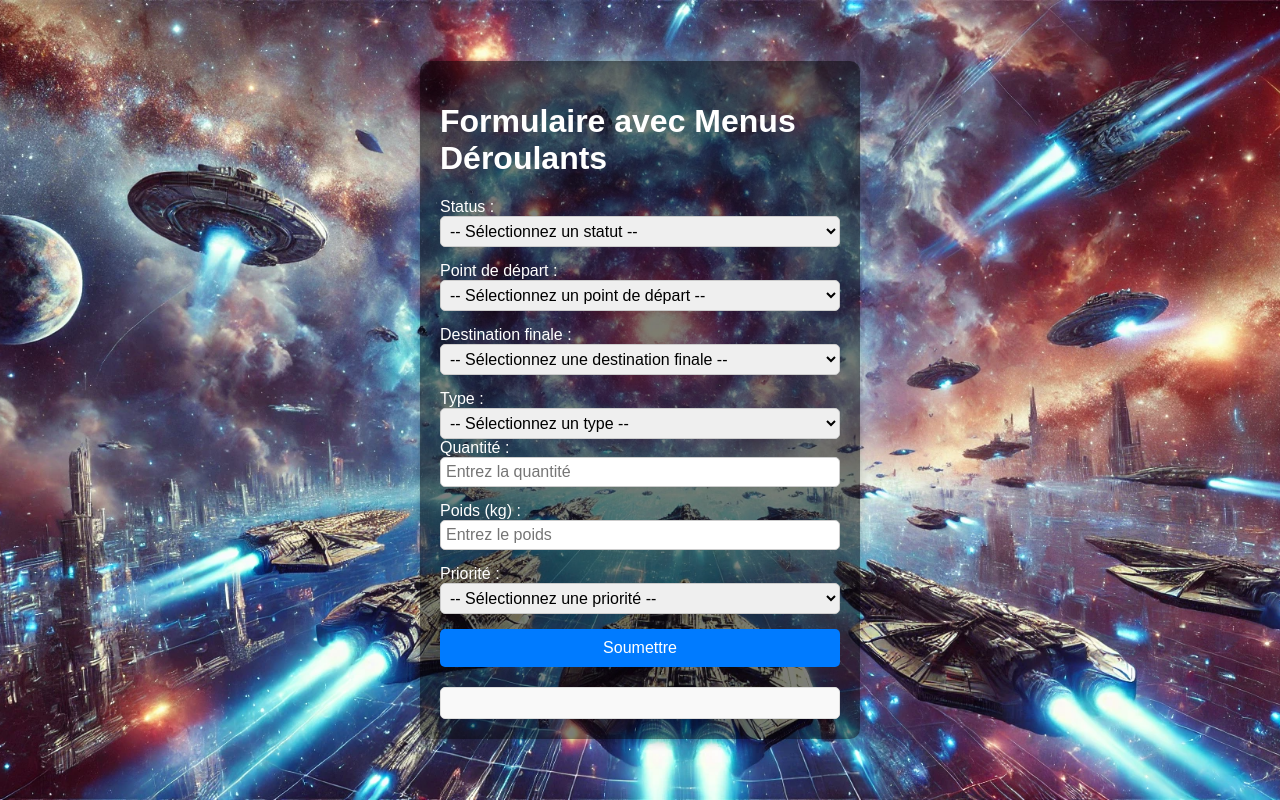
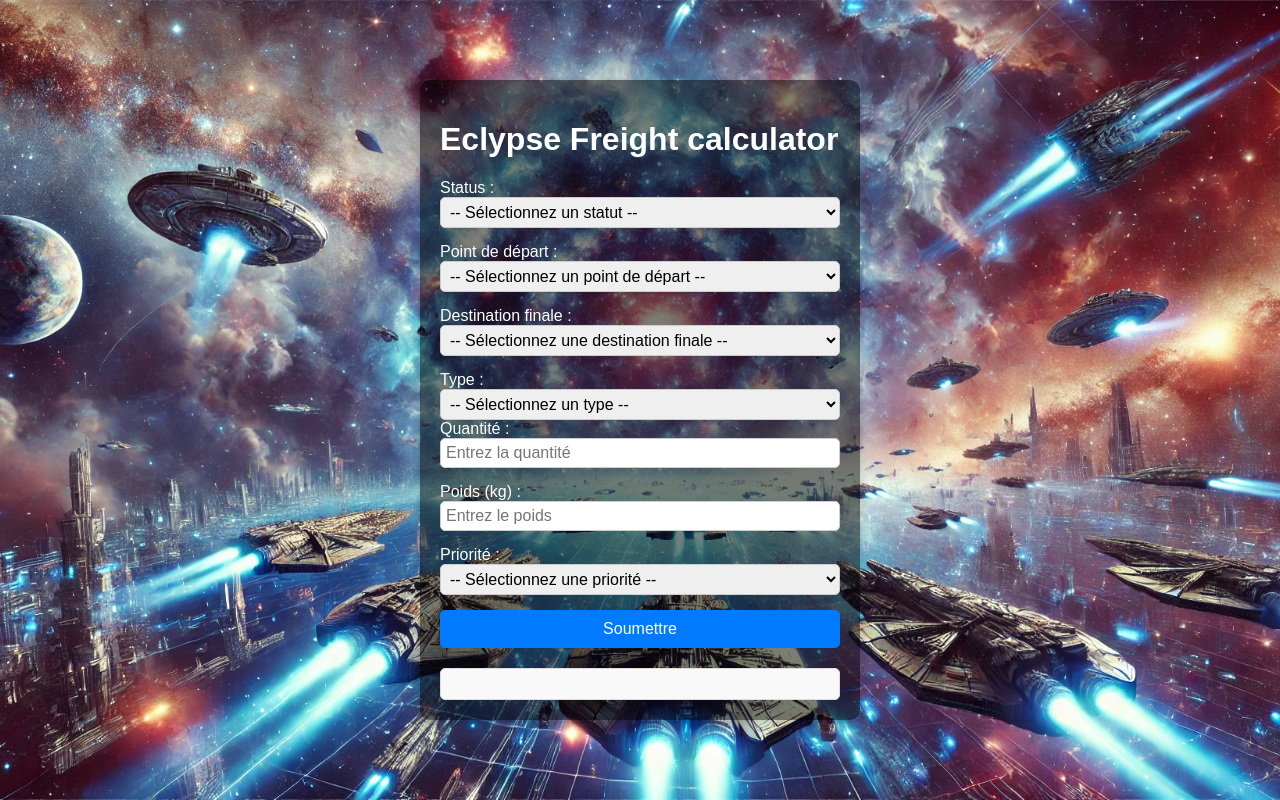
Before and after one commit to EclypseGuilde/EclypseGuilde.github.io, a plain HTML site: page index.html in a window 1280 px wide. Drawn offline with Linux system fonts and the light colour scheme.

Commit message:
Update index.html

```diff
--- a/index.html
+++ b/index.html
@@ -3,7 +3,7 @@
 <head>
     <meta charset="UTF-8">
     <meta name="viewport" content="width=device-width, initial-scale=1.0">
-    <title>Formulaire avec Menus Déroulants</title>
+    <title>Eclypse Freight calculator</title>
     <style>
         body {
             font-family: Arial, sans-serif;
@@ -143,7 +143,7 @@ const distances = {
 </head>
 <body>
     <div class="form-container">
-        <h1>Formulaire avec Menus Déroulants</h1>
+        <h1>Eclypse Freight calculator</h1>
         <form onsubmit="afficherOptions(event)">
             <!-- Catégorie: Status -->
             <div class="form-group">
```
